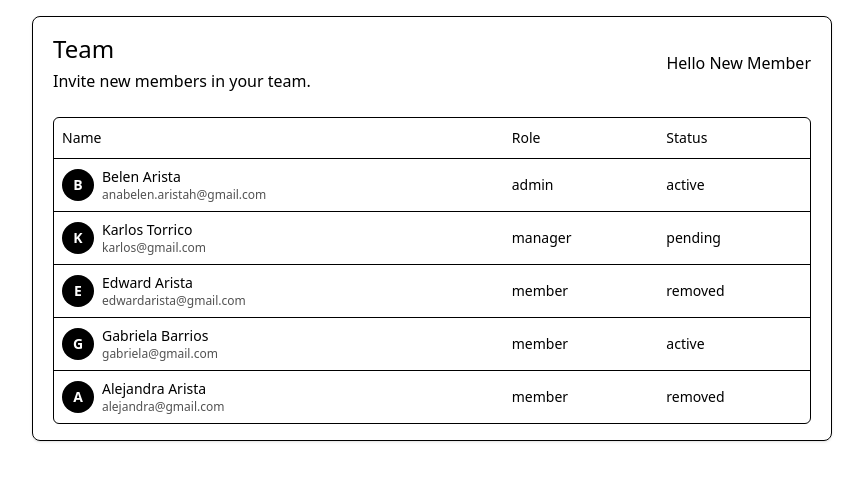
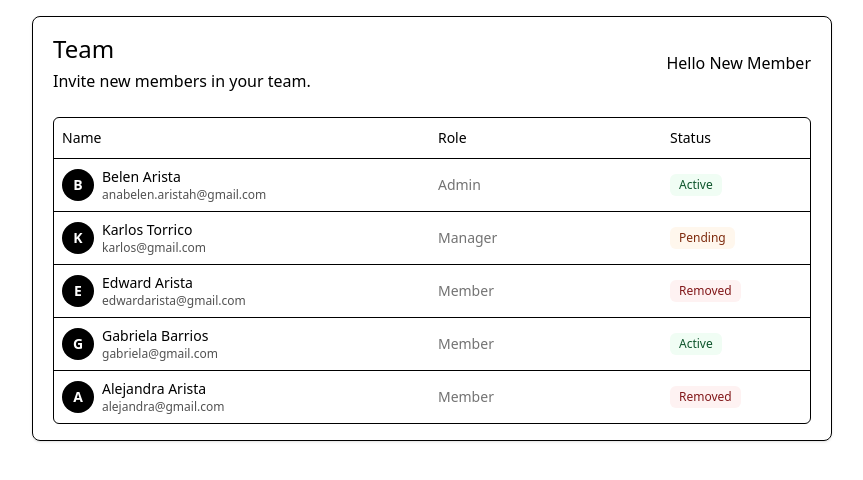
Before and after one commit to anabelena/team-component-supabase, a Next.js app: page / in a window 1280 px wide. Shown: the top 480 px of the page, without its empty margins (208-1071 px from the left). Built offline with nearby package versions, Linux system fonts and the light colour scheme.

Commit message:
feat: Status and Role columsn added

```diff
--- a/src/components/Team/Members/Columns.tsx
+++ b/src/components/Team/Members/Columns.tsx
@@ -1,6 +1,10 @@
+/* eslint-disable react-hooks/rules-of-hooks */
 "use client";
 
+import { useHelpers } from "@/hooks/useHelpers";
 import { ColumnDef } from "@tanstack/react-table";
+import Roles from "./Options/Roles";
+import { Badge } from "@/components/ui/badge";
 
 export const columns: ColumnDef<any>[] = [
   {
@@ -23,11 +27,66 @@
     },
   },
   {
-    accessorKey:"role",
-    header:"Role",
+    accessorKey: "role",
+    header: "Role",
+    cell: ({ row }) => {
+      const { open, setOpen, loading, setLoading } = useHelpers();
+      const role: string = row.getValue("role");
+      const onRoleChanged = (v: string) => {
+        try {
+          setLoading(true);
+          alert(v);
+        } catch (error: any) {
+          throw new Error(error);
+        } finally {
+          setOpen(false);
+          setLoading(false);
+        }
+      };
+
+      return (
+        <div onClick={() => setOpen(!open)} className="w-[120px]">
+          {!open && (
+            <span className="text-sm text-neutral-500 capitalize">{role}</span>
+          )}
+          {open && (
+            <Roles selected={role} setSelected={(v) => onRoleChanged(v)} />
+          )}
+        </div>
+      );
+    },
   },
   {
-    accessorKey:"status",
-    header:"Status",
-  }
+    accessorKey: "status",
+    header: "Status",
+    cell: ({ row }) => {
+      const status: string = row.getValue("status");
+      switch (status) {
+        case "pending":
+          return (
+            <Badge className="hover:bg-transparent capitalize bg-orange-50 text-orange-900">
+              Pending
+            </Badge>
+          );
+        case "active":
+          return (
+            <Badge className="hover:bg-transparent capitalize bg-green-50 text-green-900">
+              Active
+            </Badge>
+          );
+        case "removed":
+          return (
+            <Badge className="hover:bg-transparent capitalize bg-red-50 text-red-900">
+              Removed
+            </Badge>
+          );
+        default:
+          return (
+            <Badge className="capitalize bg-neutral-100 text-neutral-600">
+              Unknown
+            </Badge>
+          );
+      }
+    },
+  },
 ];
--- /dev/null
+++ b/src/components/Team/Members/Options/Roles.tsx
@@ -0,0 +1,35 @@
+import {
+  Select,
+  SelectContent,
+  SelectGroup,
+  SelectItem,
+  SelectLabel,
+  SelectTrigger,
+  SelectValue,
+} from "@/components/ui/select";
+
+const ROLES = ["admin", "manager", "member"] as const;
+
+export default function Roles({
+  selected = "member",
+  setSelected,
+}: {
+  selected?: string;
+  setSelected?: (value: string) => void;
+}) {
+  return (
+    <Select defaultValue={selected} onValueChange={setSelected}>
+      <SelectTrigger className="w-full capitalize">
+        <SelectValue placeholder="Select a role" />
+      </SelectTrigger>
+      <SelectContent>
+        <SelectGroup>
+          <SelectLabel>Roles</SelectLabel>
+          {ROLES.map((role)=>(
+             <SelectItem key={role} value={role} className="">{role}</SelectItem>
+          ))}
+        </SelectGroup>
+      </SelectContent>
+    </Select>
+  );
+}
--- a/src/hooks/useHelpers.ts
+++ b/src/hooks/useHelpers.ts
@@ -1,6 +1,7 @@
 import { useState } from "react";
 
 export const useHelpers = () => {
+
   const [loading, setLoading] = useState(false);
   const [open, setOpen] = useState(false);
   const [selected, setSelected] = useState<string | undefined>(undefined);
```
